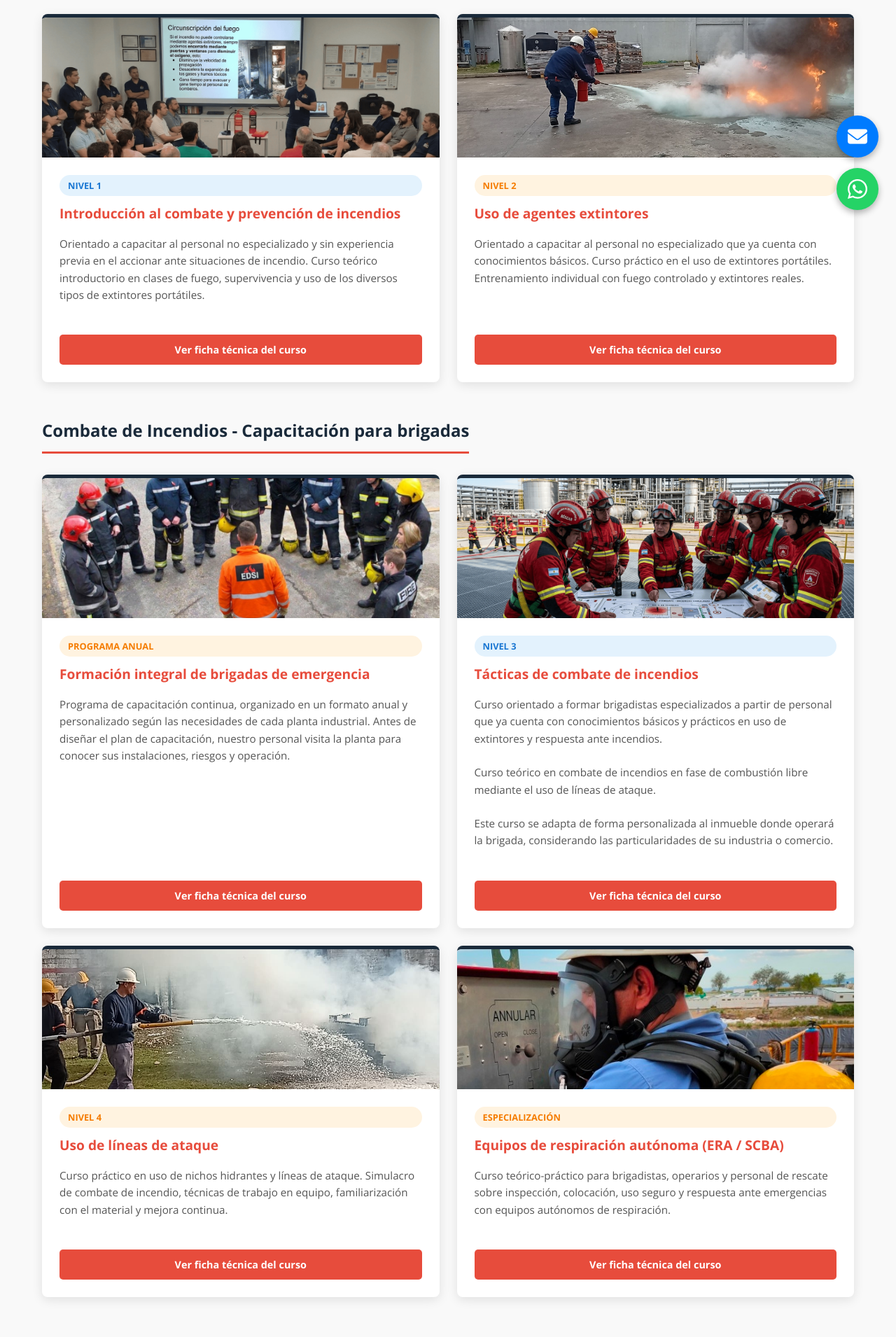
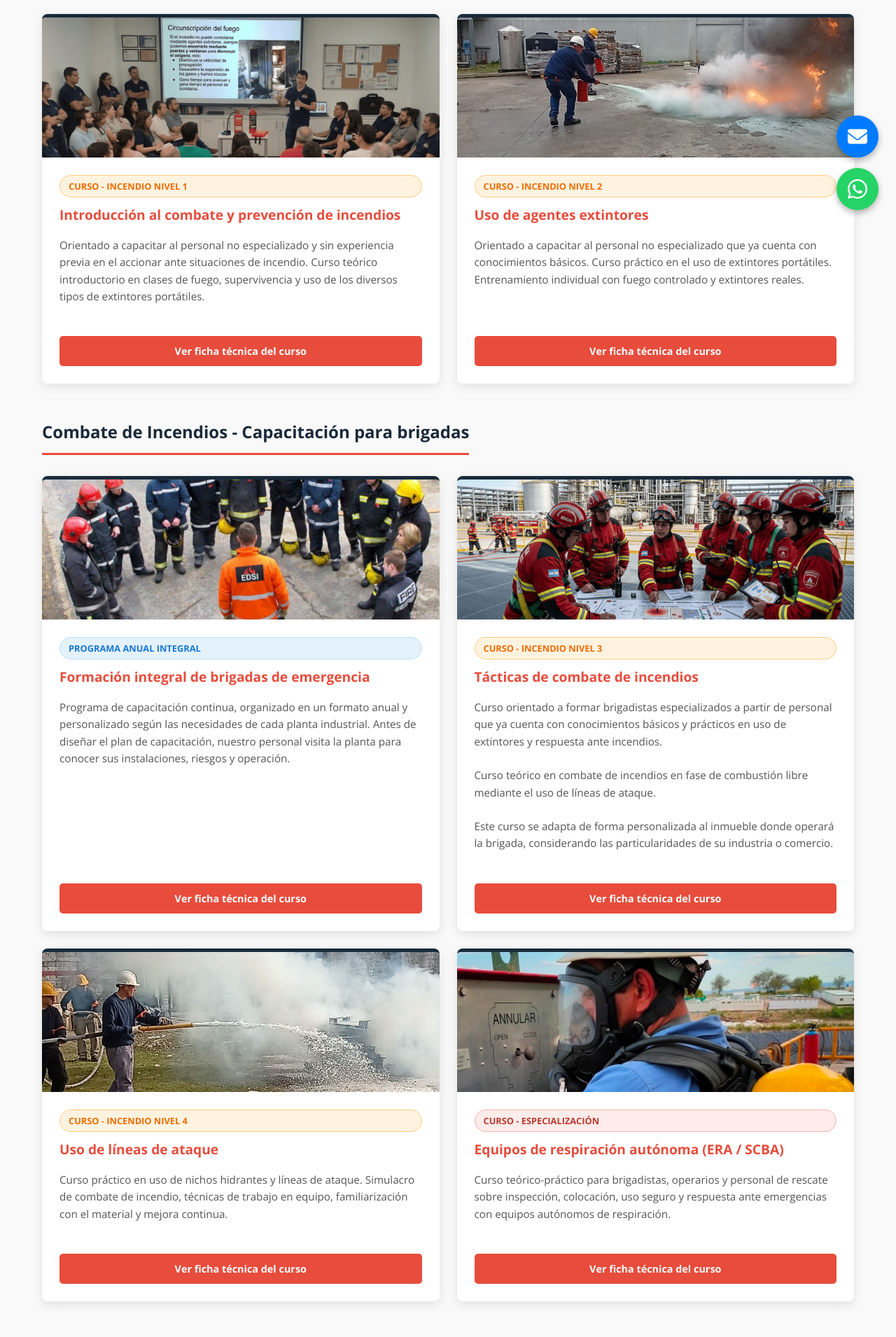
Before and after one commit to martov1/EDSI-nuevo-sitio, a Jekyll site: the page built from capacitacion-empresas.html, in a window 1280 px wide. Shown: the part 575-2485 px from the top of the page at 70% size. Built offline with Jekyll 4.4.1, drawn with Linux system fonts in a browser that asks for light colours; some of the changed text lies outside the part shown.

Commit message:
toques finales

```diff
--- a/capacitacion-empresas.html
+++ b/capacitacion-empresas.html
@@ -52,7 +52,7 @@ redirect_from:
         alt="Introducción a la prevención de incendios"
       />
       <div>
-        <span class="badge badge-teorico">Nivel 1</span>
+        <span class="badge badge-incendio">Curso - Incendio Nivel 1</span>
         <h3>Introducción al combate y prevención de incendios</h3>
         <p>
           Orientado a capacitar al personal no especializado y sin experiencia
@@ -75,7 +75,7 @@ redirect_from:
         alt="Uso de agentes extintores"
       />
       <div>
-        <span class="badge badge-practico">Nivel 2</span>
+        <span class="badge badge-incendio">Curso - Incendio Nivel 2</span>
         <h3>Uso de agentes extintores</h3>
         <p>
           Orientado a capacitar al personal no especializado que ya cuenta con
@@ -105,7 +105,7 @@ redirect_from:
         class="brigada-image"
       />
       <div>
-        <span class="badge badge-practico">Programa anual</span>
+        <span class="badge badge-integral">Programa anual integral</span>
         <h3>Formación integral de brigadas de emergencia</h3>
         <p>
           Programa de capacitación continua, organizado en un formato anual y
@@ -128,7 +128,7 @@ redirect_from:
         alt="Combate de incendios"
       />
       <div>
-        <span class="badge badge-teorico">Nivel 3</span>
+        <span class="badge badge-incendio">Curso - Incendio Nivel 3</span>
         <h3>Tácticas de combate de incendios</h3>
         <p>
           Curso orientado a formar brigadistas especializados a partir de
@@ -154,7 +154,7 @@ redirect_from:
     <div class="curso-card">
       <img src="/assets/lineas-ataque.jpg" alt="Uso de líneas de ataque" />
       <div>
-        <span class="badge badge-practico">Nivel 4</span>
+        <span class="badge badge-incendio">Curso - Incendio Nivel 4</span>
         <h3>Uso de líneas de ataque</h3>
         <p>
           Curso práctico en uso de nichos hidrantes y líneas de ataque.
@@ -177,7 +177,7 @@ redirect_from:
         style="object-position: 30% 35%"
       />
       <div>
-        <span class="badge badge-practico">Especialización</span>
+        <span class="badge badge-especializacion">Curso - Especialización</span>
         <h3>Equipos de respiración autónoma (ERA / SCBA)</h3>
         <p>
           Curso teórico-práctico para brigadistas, operarios y personal de
@@ -206,7 +206,7 @@ redirect_from:
         class="autoelevadores-image"
       />
       <div>
-        <span class="badge badge-practico">Primera certificación</span>
+        <span class="badge badge-practico">Curso - Primera certificación</span>
         <h3>Seguridad con autoelevadores (Resolución 960/2015)</h3>
         <p>
           Curso teórico-práctico de operación de autoelevadores orientado a
@@ -228,7 +228,7 @@ redirect_from:
         alt="Renovación de Certificación"
       />
       <div>
-        <span class="badge badge-teorico">Renovación </span>
+        <span class="badge badge-renovacion">Curso - Renovación </span>
         <h3>Renovación de certificación (Resolución 960/2015)</h3>
         <p>
           Curso teórico de seguridad en autoelevadores orientado a personal que
--- a/style.scss
+++ b/style.scss
@@ -361,13 +361,27 @@ a {
   text-transform: uppercase;
   margin-bottom: 10px;
 }
-.badge-teorico {
+.badge-teorico,
+.badge-integral {
   background: #e3f2fd;
   color: #1976d2;
+  border: 1px solid #bbdefb;
 }
-.badge-practico {
+.badge-practico,
+.badge-incendio {
   background: #fff3e0;
-  color: #f57c00;
+  color: #ef6c00;
+  border: 1px solid #ffcc80;
+}
+.badge-especializacion {
+  background: #fdecea;
+  color: #b93a2f;
+  border: 1px solid #f4b4ab;
+}
+.badge-renovacion {
+  background: #f3e5f5;
+  color: #7b1fa2;
+  border: 1px solid #ce93d8;
 }
 
 .cta-box {
```
Also changed, not shown: empresas/formacion-integral-brigadas.html (+12 -0 lines).
